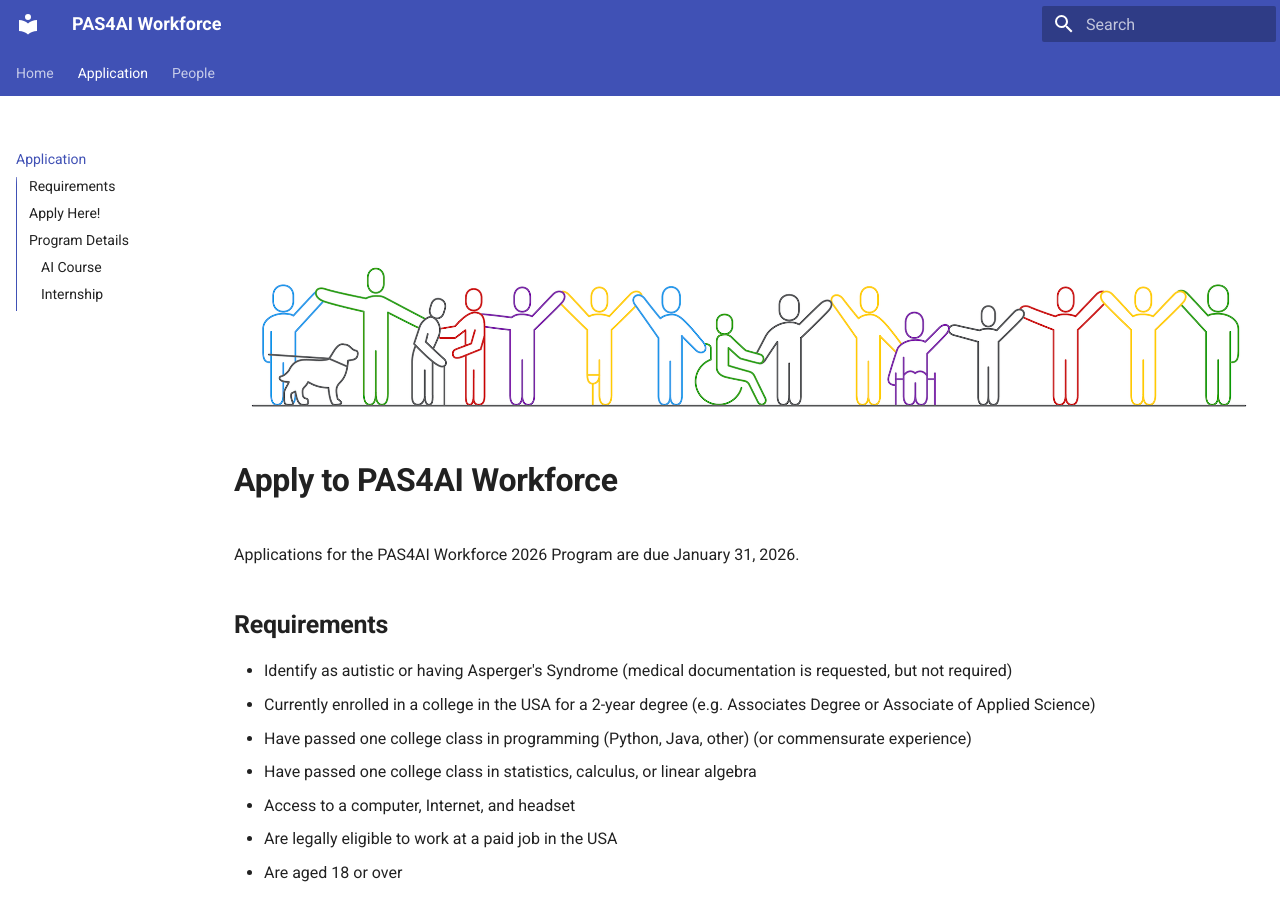
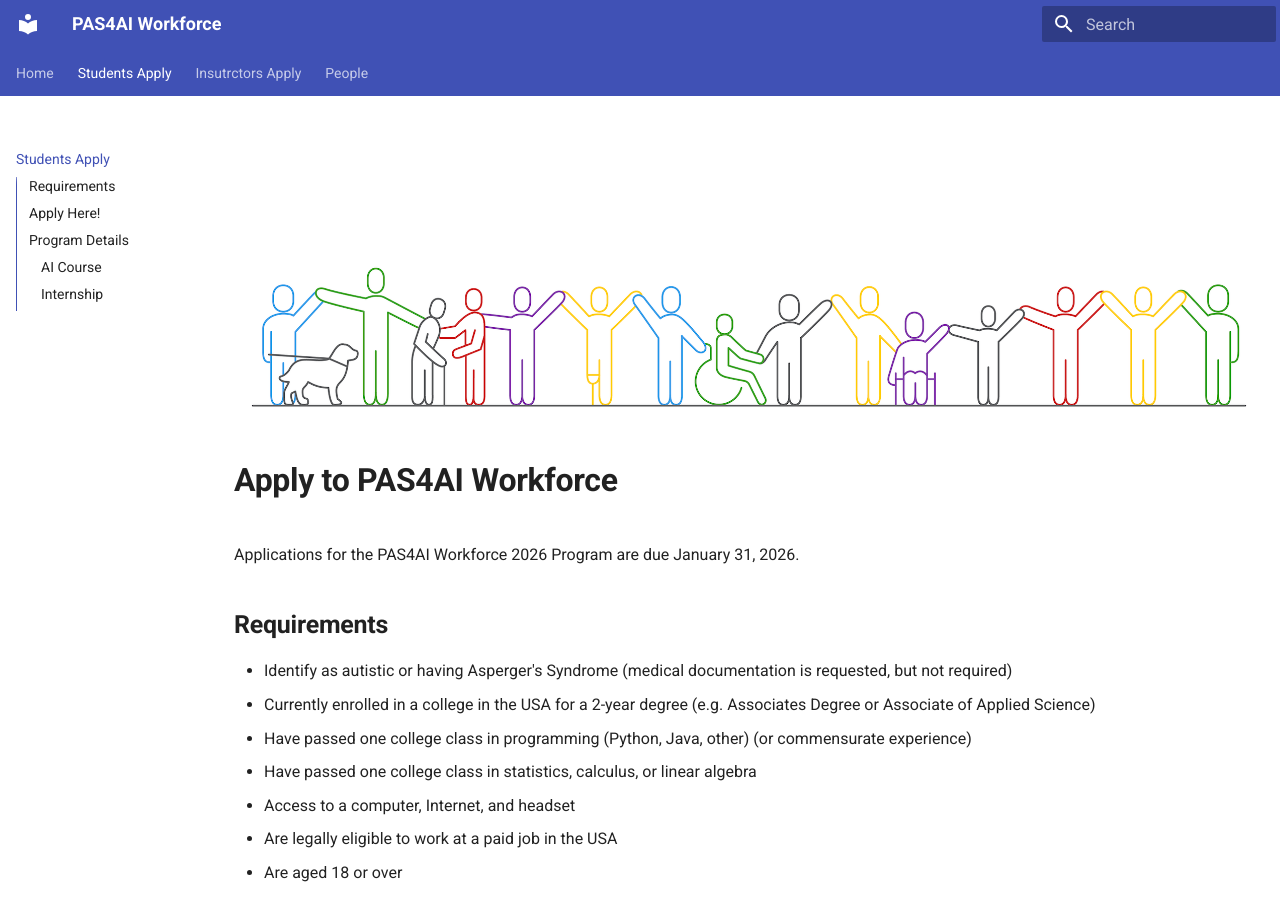
Before and after one commit to cmu-variability/pas4aiworkforce, an MkDocs documentation site: the page built from docs/application.md, in a window 1280 px wide and 900 px high. Built offline with MkDocs 1.6.1 and Material for MkDocs 9.7.7, drawn with Linux system fonts in a browser that asks for light colours.

Commit message:
Update strudent and instructor nav label in mkdocs.yml

```diff
--- a/mkdocs.yml
+++ b/mkdocs.yml
@@ -40,5 +40,6 @@ extra_css:
 
 nav:
   - Home: index.md
-  - Application: application.md
+  - Students Apply: application.md
+  - Insutrctors Apply: instructor_app.md
   - People: people.md
```
